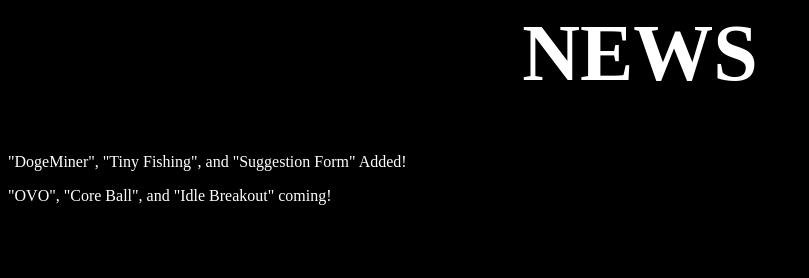
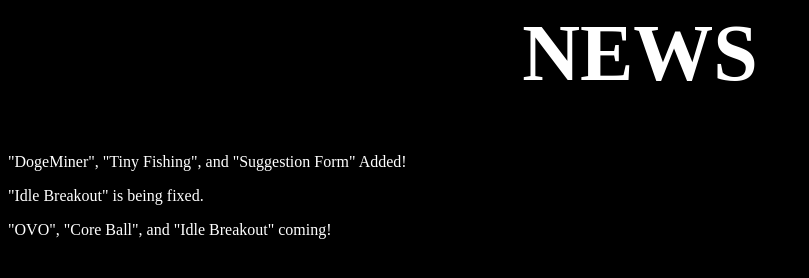
Before and after one commit to Fusion-Game/News_for_Fluctr, a plain HTML site: page index.html in a window 1280 px wide. Shown: the whole page, without its empty margins (0-809 px from the left). Drawn offline with Linux system fonts and the light colour scheme.

Commit message:
Update index.html

```diff
--- a/index.html
+++ b/index.html
@@ -10,4 +10,5 @@
   <!---The News-->
 
   <p>"DogeMiner", "Tiny Fishing", and "Suggestion Form" Added!</p>
-<p>"OVO", "Core Ball", and "Idle Breakout" coming!</p>
+  <p>"Idle Breakout" is being fixed.</p>
+  <p>"OVO", "Core Ball", and "Idle Breakout" coming!</p>
```
